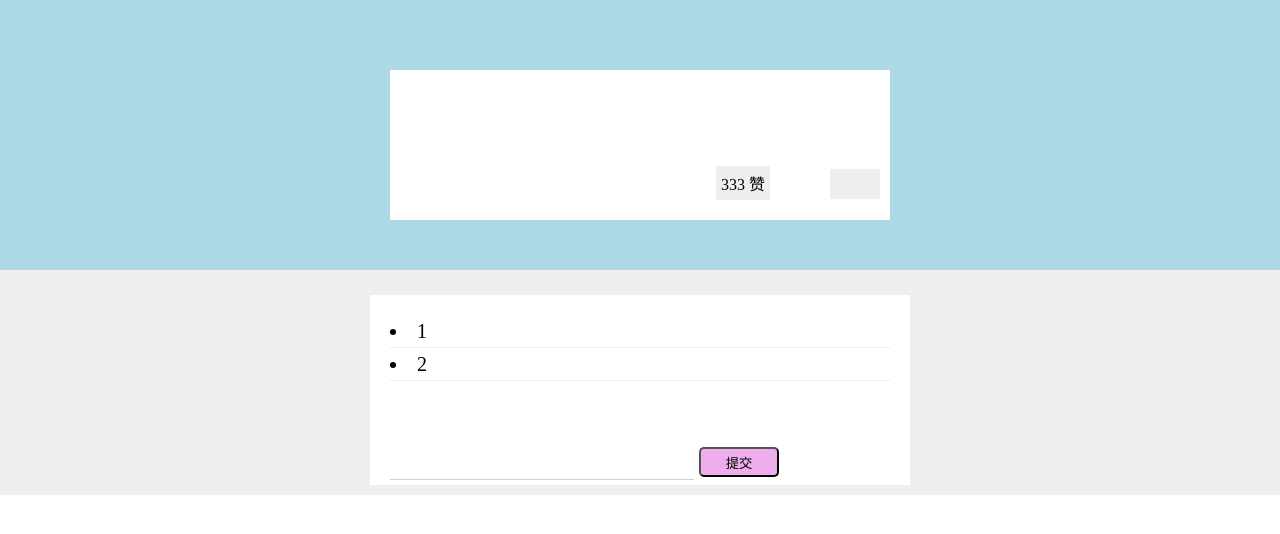
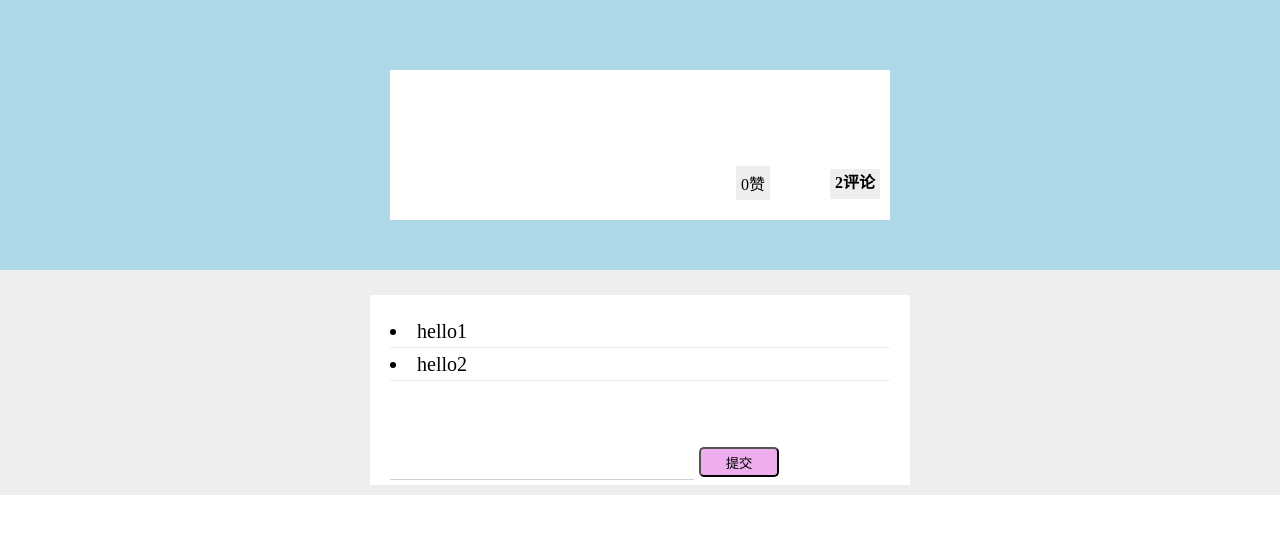
Before and after one commit to followyong/redux-demo, a React (Create React App) app: page / in a window 1280 px wide. Shown: the top 534 px of the page. Built offline with nearby package versions, Linux system fonts and the light colour scheme.

Commit message:
add zero good

```diff
--- a/src/CommentBox.js
+++ b/src/CommentBox.js
@@ -5,6 +5,7 @@ import {connect} from 'react-redux'
 class CommentBox extends React.Component{
   handleSubmit = (e) =>{
     e.preventDefault()
+    console.log(store.getState())
     let newComment = this.comment.value
     store.dispatch({type:'ADD_COMMENT',comment:newComment})
     this.myForm.reset()
@@ -14,10 +15,7 @@ class CommentBox extends React.Component{
       <div className="comment">
           <div className="commentbox">
               {
-                // this.props.comments.map(item => (
-                //   <li key={Math.random()}>{item}</li>
-                // ))
-                ['1','2'].map(item => (
+                this.props.comments.map(item => (
                   <li key={Math.random()}>{item}</li>
                 ))
               }
@@ -33,7 +31,7 @@ class CommentBox extends React.Component{
 }
 
 const mapStateToProps = (state)=>({
-  comments:state
+  comments:state.comments
 })
 
 export default connect(mapStateToProps)(CommentBox)
--- a/src/PostBody.js
+++ b/src/PostBody.js
@@ -7,10 +7,10 @@ class PostBody extends React.Component{
       <div className="post">
         <div className="postbody">
           <p>
-            {this.props.comments.length}
+            {this.props.comments.length}评论
           </p>
           <div className="likes-num">
-            333 赞
+            {this.props.likes}赞
           </div>
         </div>
       </div>
@@ -18,7 +18,8 @@ class PostBody extends React.Component{
   }
 }
 const mapStateToProps = (state) => ({
-  comments:state
+  comments:state.comments,
+  likes:state.likes
 })
 
 export default connect(mapStateToProps)(PostBody)
```
